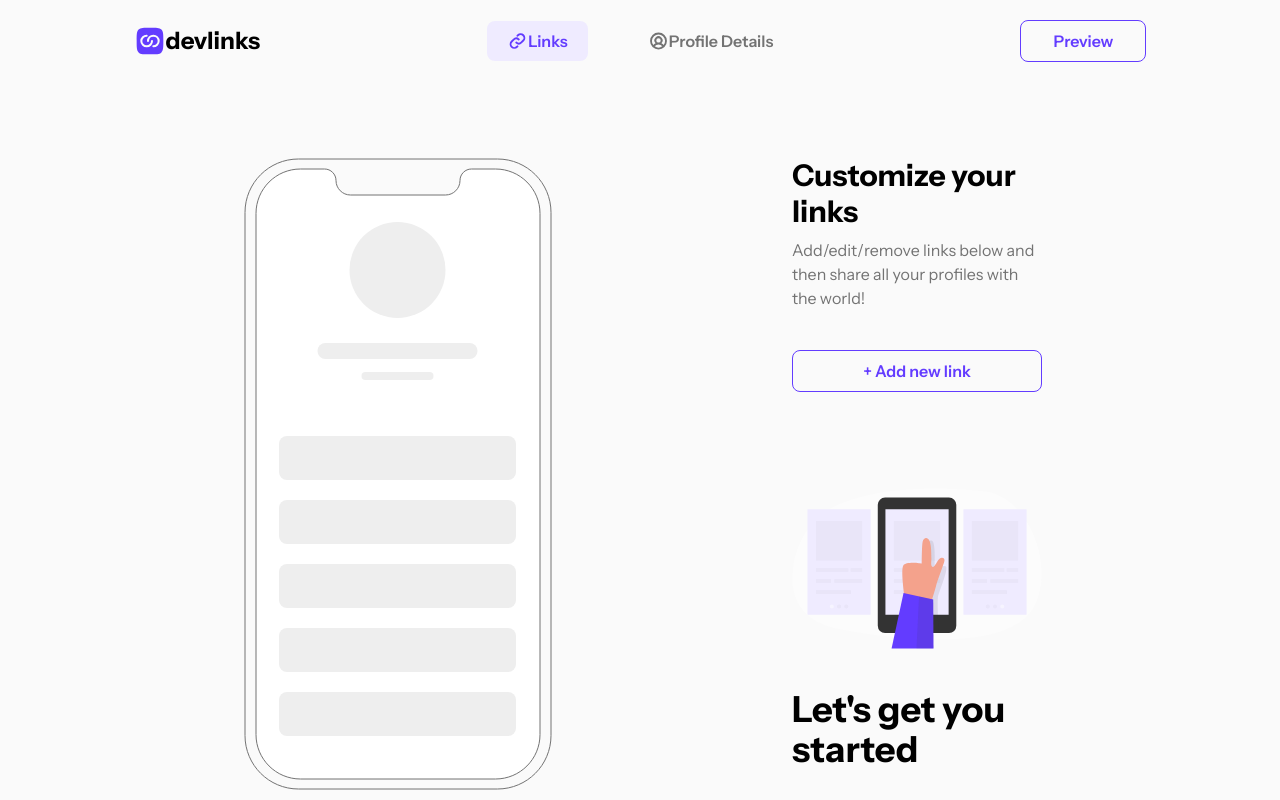
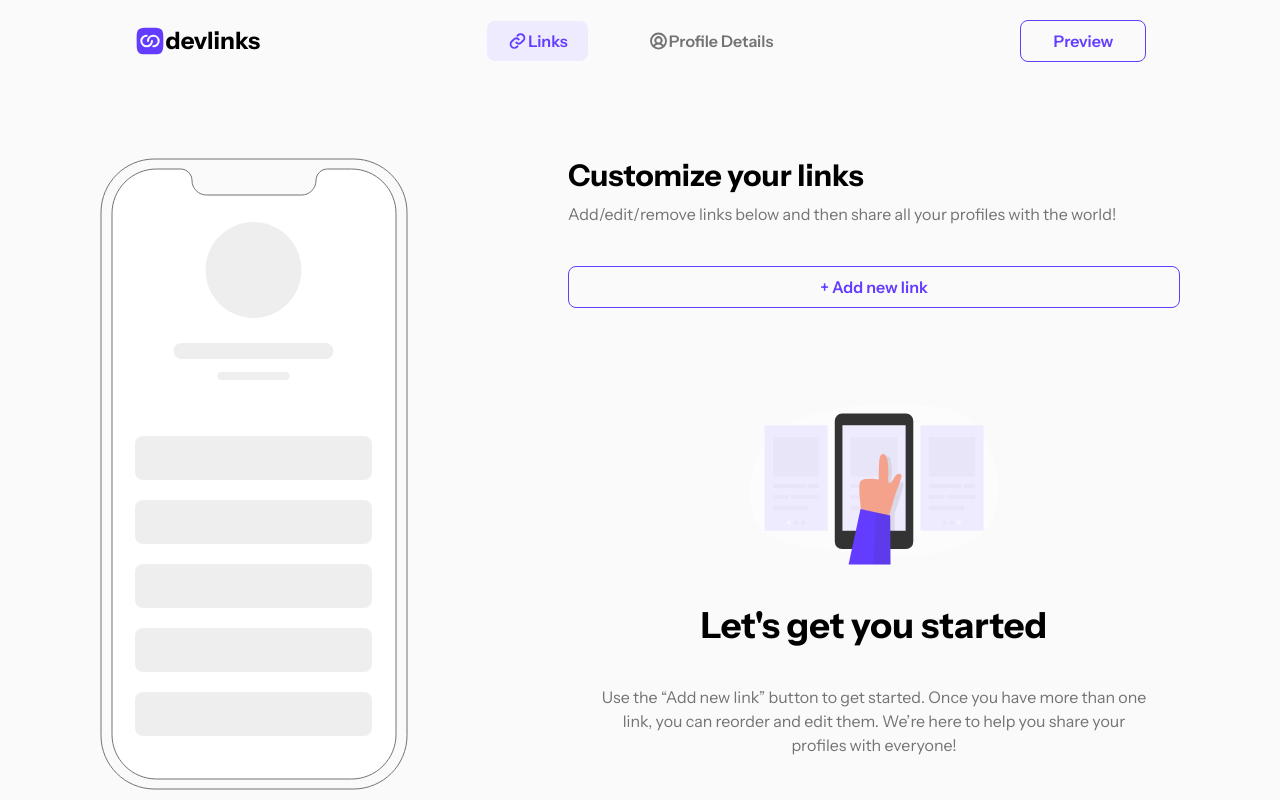
Before and after one commit to Guidotss/link-sharing, a Next.js app: page / in a window 1280 px wide. Shown: the top 800 px of the page. Built offline with nearby package versions, Linux system fonts and the light colour scheme; no server answers.

Commit message:
Creando links provider

```diff
--- a/src/app/page.tsx
+++ b/src/app/page.tsx
@@ -5,7 +5,7 @@ export default function Home() {
   return (
     <main className="px-5 py-5">
       <Navbar />
-      <section className="flex gap-60 px-56">
+      <section className="flex 2xl:gap-60 gap-40 2xl:px-56 px-20">
         <div className="mt-24">
           <MockUpIcon />
         </div>
@@ -26,7 +26,7 @@ export default function Home() {
             <h3 className="text-4xl font-bold mt-10">
               Let{"'"}s get you started
             </h3>
-            <p className="w-[55%] mt-10 text-grey text-center">Use the “Add new link” button to get started. Once you have more than one link, you can reorder and edit them. We’re here to help you share your profiles with everyone!</p>
+            <p className="2xl:w-[55%] w-[90%] mt-10 text-grey text-center">Use the “Add new link” button to get started. Once you have more than one link, you can reorder and edit them. We’re here to help you share your profiles with everyone!</p>
           </div>
           <div className="w-full flex justify-end mt-20 border-t-[1px] p-5">
             <button className="bg-purple px-5 py-2 rounded-lg text-white font-semibold hover:bg-soft_purple transition-all">
--- a/src/context/index.ts
+++ b/src/context/index.ts
@@ -1 +1,2 @@
 export * from './auth';
+export * from './links';
--- /dev/null
+++ b/src/context/links/LinksContext.tsx
@@ -0,0 +1,12 @@
+"use client"
+import { Links } from '@/interfaces';
+import { createContext } from 'react';
+
+
+interface LinksContextProps {
+    links: Links[] | null;
+    createNewLink: (link: Links) => void;
+}
+
+
+export const LinksContext = createContext<LinksContextProps>({} as LinksContextProps);
--- /dev/null
+++ b/src/context/links/LinksProvider.tsx
@@ -0,0 +1,41 @@
+"use client"
+import { useReducer, FC } from 'react';
+import { LinksContext, linksReducer } from '.';
+import { Links } from '@/interfaces';
+
+
+interface LinkProviderProps {
+    children: React.ReactNode;
+}
+
+
+export interface LinksState {
+    links: Links[] | null;
+}
+
+
+const LINKS_INITIAL_STATE: LinksState = {
+    links: null,
+}
+
+
+export const LinksProvider: FC<LinkProviderProps> = ({ children }) => {
+    const [state, dispatch] = useReducer(linksReducer, LINKS_INITIAL_STATE);
+
+    const createNewLink = (link: Links) => {
+        dispatch({
+            type: '[LINKS] - Create_link',
+            payload: link,
+        });
+    }
+
+    return (
+        <LinksContext.Provider value={{
+            ...state,
+
+            createNewLink,
+        }}>
+            {children}
+        </LinksContext.Provider>
+    );
+}
--- /dev/null
+++ b/src/context/links/index.ts
@@ -0,0 +1,3 @@
+export * from './LinksContext';
+export * from './LinksProvider';
+export * from './linksReducer';
--- /dev/null
+++ b/src/context/links/linksReducer.ts
@@ -0,0 +1,21 @@
+import { Links } from '@/interfaces';
+import { LinksState } from '.';
+
+
+type LinksActionType =
+    | { type: "[LINKS] - Create_link", payload: Links }
+
+
+export const linksReducer = (state: LinksState, action: LinksActionType) => {
+    switch(action.type) {
+        case "[LINKS] - Create_link":
+            return {
+                ...state,
+                links: [...state.links!, action.payload]
+            }
+        default:
+            return {
+                ...state
+            }
+    }
+};
--- a/src/interfaces/link.ts
+++ b/src/interfaces/link.ts
@@ -1,6 +1,6 @@
 
 export interface Links {
-    id: string;
+    id?: string;
     url: string;
     name: LinksNames;
 }
--- a/src/providers/Providers.tsx
+++ b/src/providers/Providers.tsx
@@ -1,5 +1,5 @@
 "use client"
-import { AuthProvider } from '@/context'
+import { AuthProvider, LinksProvider } from '@/context'
 import { FC } from 'react';
 
 interface ProvidersProps {
@@ -9,7 +9,9 @@ interface ProvidersProps {
 export const Providers:FC<ProvidersProps> = ({ children }) => {
   return (
     <AuthProvider>
+      <LinksProvider>
         { children }
+      </LinksProvider>
     </AuthProvider>
   )
 }
```
Also changed, not shown: 1 other file (tests, documents, lock files or other folders).
